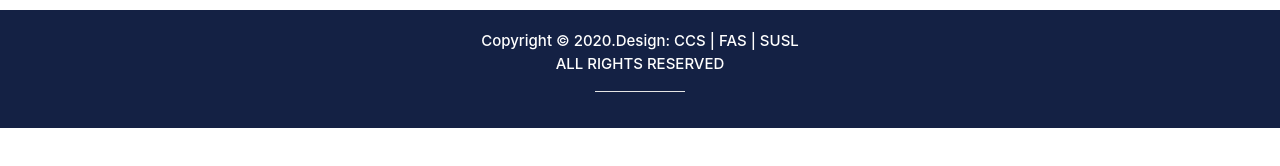
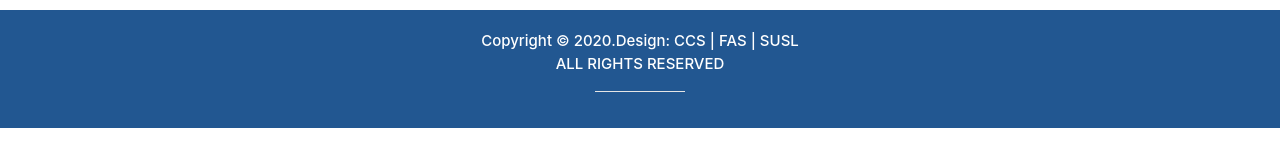
Before and after one commit to thejana123/SUJCS.github.io, a plain HTML site: page Footer/footer.html in a window 1280 px wide. Drawn offline with nearby package versions, Linux system fonts and the light colour scheme.

Commit message:
footer created

```diff
--- a/Footer/footer.css
+++ b/Footer/footer.css
@@ -1,5 +1,5 @@
 .footer {
-    background-color: #142144;
+    background-color: #225791;
     text-align: center;
     padding: 20px;
     margin-top: 10px;
```
